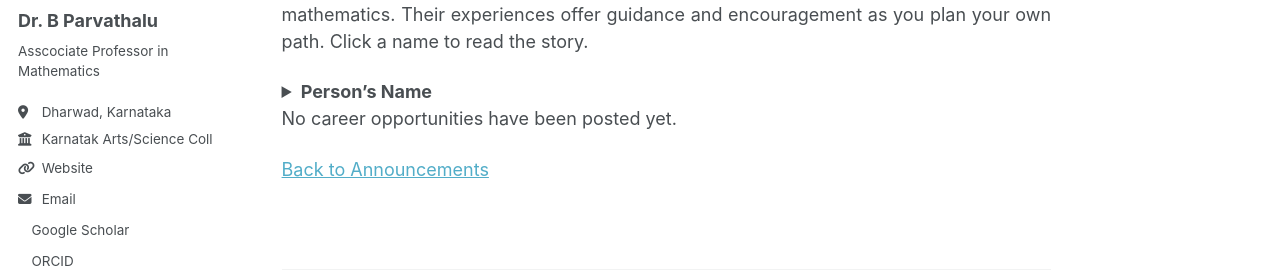
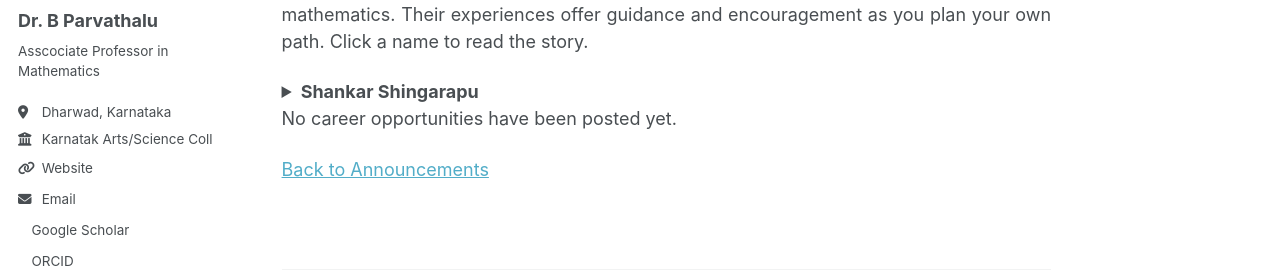
Before and after one commit to drbp-kcd/drbp-kcd.github.io, a Jekyll site: the page built from _announcements/mathematics-career-opportunities.md, in a window 1280 px wide and 983 px high. Shown: the part 319-593 px from the top of the window. Built offline with Jekyll 4.4.1, drawn with Linux system fonts in a browser that asks for light colours; a style sheet for code colours, icons or effects is not loaded.

Commit message:
Update mathematics-career-opportunities.md

```diff
--- a/_announcements/mathematics-career-opportunities.md
+++ b/_announcements/mathematics-career-opportunities.md
@@ -19,7 +19,7 @@
 </p>
 
 <details>
-  <summary><strong>Person’s Name</strong></summary>
+  <summary><strong>Shankar Shingarapu</strong></summary>
 
   <p>
     <strong>Achievement:</strong> From a government education background
```
